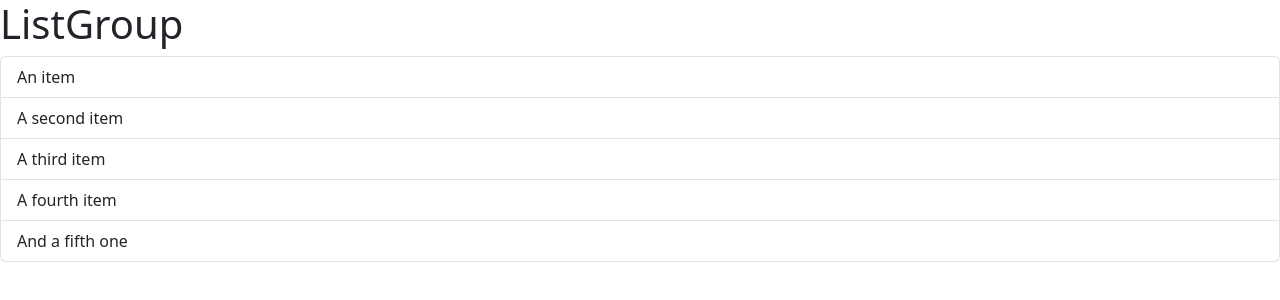
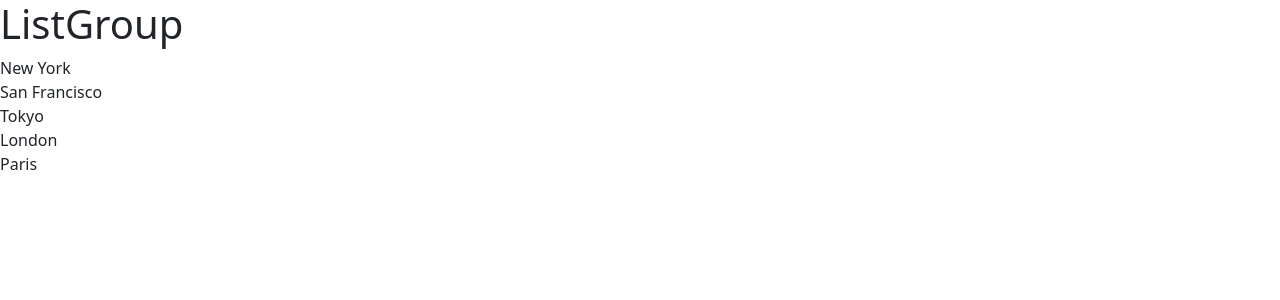
Before and after one commit to Muvva-Adityavardhan/Learning-React, a React (Vite) app in the folder react-app/: page / in a window 1280 px wide. Shown: the top 300 px of the page. Built offline with nearby package versions, Linux system fonts and the light colour scheme.

Commit message:
Rendering lists

```diff
--- a/react-app/src/components/ListGroup.tsx
+++ b/react-app/src/components/ListGroup.tsx
@@ -1,17 +1,18 @@
+function ListGroup() {
+	const items = ["New York", "San Francisco", "Tokyo", "London", "Paris"];
 
-
-function ListGroup() {
+	// items.map(item => {
+	//     return <li className="list-group-item">{item}</li>;
+	// });
 	return (
 		<>
-            <h1>ListGroup</h1>
-            <ul className="list-group">
-                <li className="list-group-item">An item</li>
-                <li className="list-group-item">A second item</li>
-                <li className="list-group-item">A third item</li>
-                <li className="list-group-item">A fourth item</li>
-                <li className="list-group-item">And a fifth one</li>
-            </ul>
-        </>
+			<h1>ListGroup</h1>
+			<ul className="list-group">
+				{items.map((item) => (
+					<li key={item}>{item}</li>
+				))}
+			</ul>
+		</>
 	);
 }
 
```
